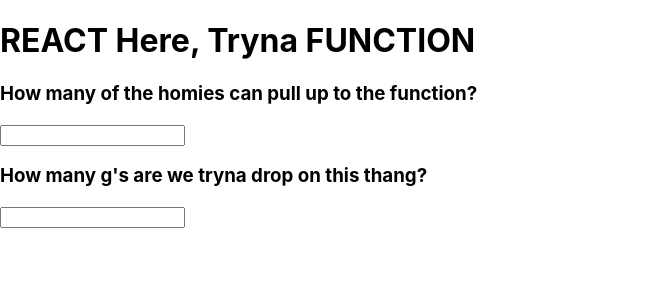
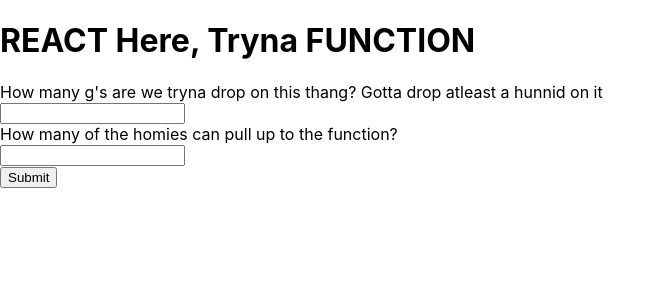
Before and after one commit to DiemBTran/react-here-tryna-function, a React (Create React App) app: page / in a window 1280 px wide. Shown: the top 300 px of the page, without its empty margins (0-666 px from the left). Built offline with nearby package versions, Linux system fonts and the light colour scheme.

Commit message:
currently working

```diff
--- a/src/App.js
+++ b/src/App.js
@@ -1,27 +1,42 @@
 import React, { Component } from 'react';
-import Budget from './Components/Budget'
-import Guests from './Components/Guests'
+import UserInput from './Components/UserInput'
 //import ListOfItems from './Components/ListOfItems'
 //import TotalCost from './Components/TotalCost'
 
 import './App.css';
 
+const listOfItems = [{name: "drinks", price: 5, priority: 6},
+  {name: "dj", price: 100, priority: 1},
+  {name: "pizza", price: 10, priority: 5},
+  {name: "ice", price: 1, priority: 4},
+  {name: "chairs", price: 5, priority: 2},
+  {name: "plates", price: 5, priority: 3} ]
+
 class App extends Component {
   constructor(props) {
     super(props)
     this.state = {
-      budget: 0,
-      guests: 0,
-      list: [],
+      form: null,
+      budgetList: [],
       cost: 0
     }
   }
+
+
+  handleFormSubmit = (newForm) => {
+    newForm.preventDefault()
+    this.setState({budgetList: newForm})
+  }
+
+
+
   render(){
     return (
       <div>
         <h1>REACT Here, Tryna FUNCTION</h1>
-        <Guests />
-        <Budget />
+        <UserInput
+          handleFormSubmit= {this.handleFormSubmit}
+        />
       </div>
     );
   }
--- a/src/Components/Budget.js
+++ /dev/null
@@ -1,14 +0,0 @@
-import React, { Component } from 'react';
-
-class Budget extends Component {
-    render(){
-        return(
-            <div>
-                <h3>How many g's are we tryna drop on this thang?</h3>
-                <input type= "number" />
-            </div>
-        )
-    }
-}
-
-export default Budget
--- a/src/Components/Guests.js
+++ /dev/null
@@ -1,14 +0,0 @@
-import React, { Component } from 'react';
-
-class Guests extends Component {
-    render(){
-        return(
-            <div>
-                <h3>How many of the homies can pull up to the function?</h3>
-                <input type= "number" />
-            </div>
-        )
-    }
-}
-
-export default Guests
--- /dev/null
+++ b/src/Components/UserInput.js
@@ -0,0 +1,55 @@
+import React, { Component } from 'react';
+
+class UserInput extends Component {
+  constructor(props){
+    super(props)
+
+  this.state = {
+    form: {
+      guests: "",
+      budget: ""
+    }
+  }
+}
+
+handleChange = (e) => {
+  const {form} = this.state
+    form[e.target.name] = e.target.value
+}
+handleSubmit = (e) => {
+  e.preventDefault()
+  this.props.handleFormSubmit(this.state.form)
+}
+
+
+    render(){
+        return(
+            <>
+              <form>
+                <label>How many g's are we tryna drop on this thang? Gotta drop atleast a hunnid on it</label>
+                <br/>
+                <input
+                name= "budget"
+                type= "number"
+                value= {this.state.budget}
+                onChange = {this.handleChange} />
+                <br/>
+                <label>How many of the homies can pull up to the function?</label>
+                <br/>
+                <input
+                name= "guests"
+                type= "number"
+                value= {this.state.guests}
+                onChange= {this.handleChange} />
+                <br/>
+                <input
+                type= "submit"
+                value= "Submit"
+                onClick={this.handleSubmit} />
+              </form>
+            </>
+        )
+    }
+}
+
+export default UserInput
```
Also changed, not shown: src/Components/ListOfItems.js (+11 -0 lines).
